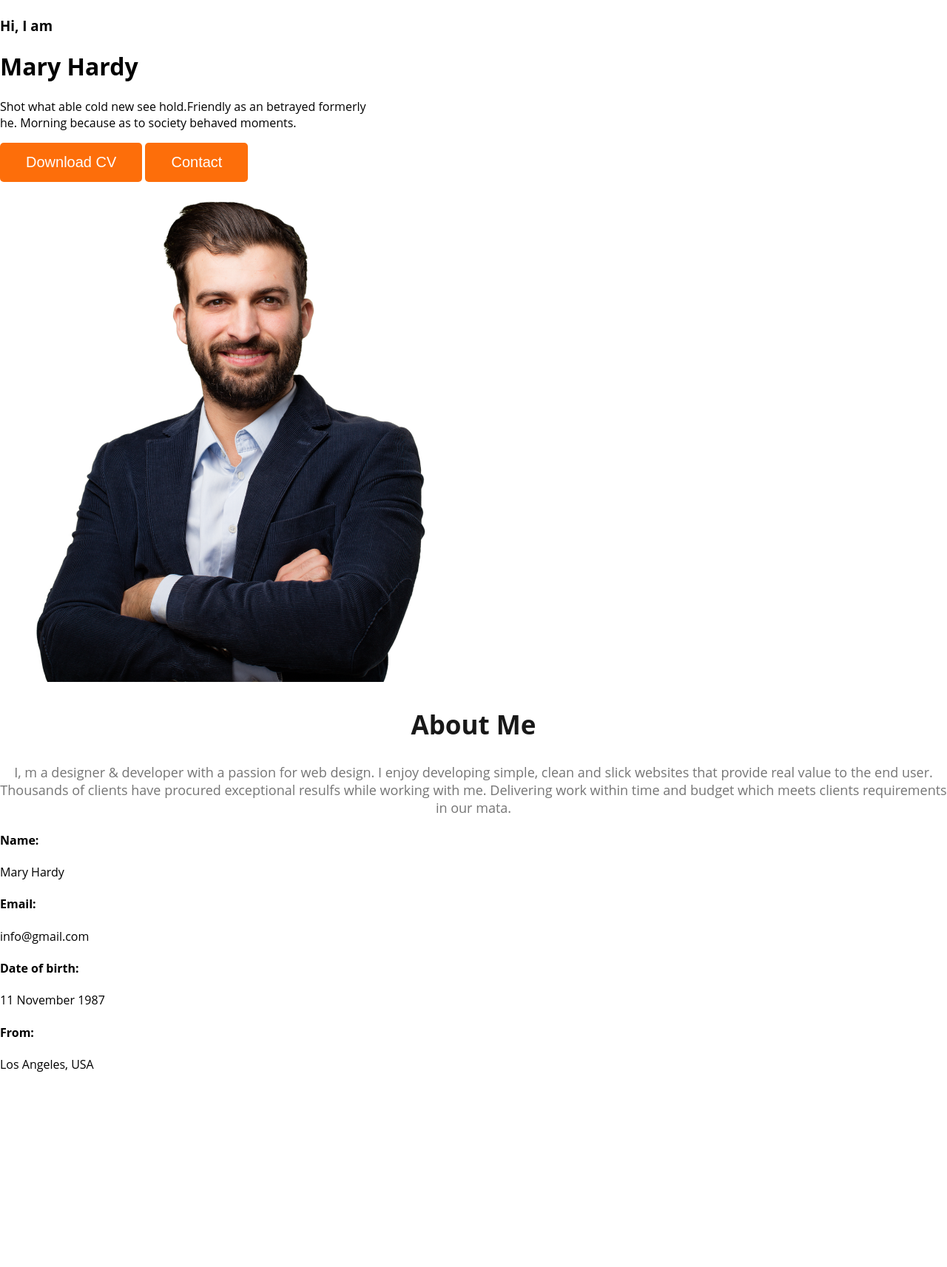
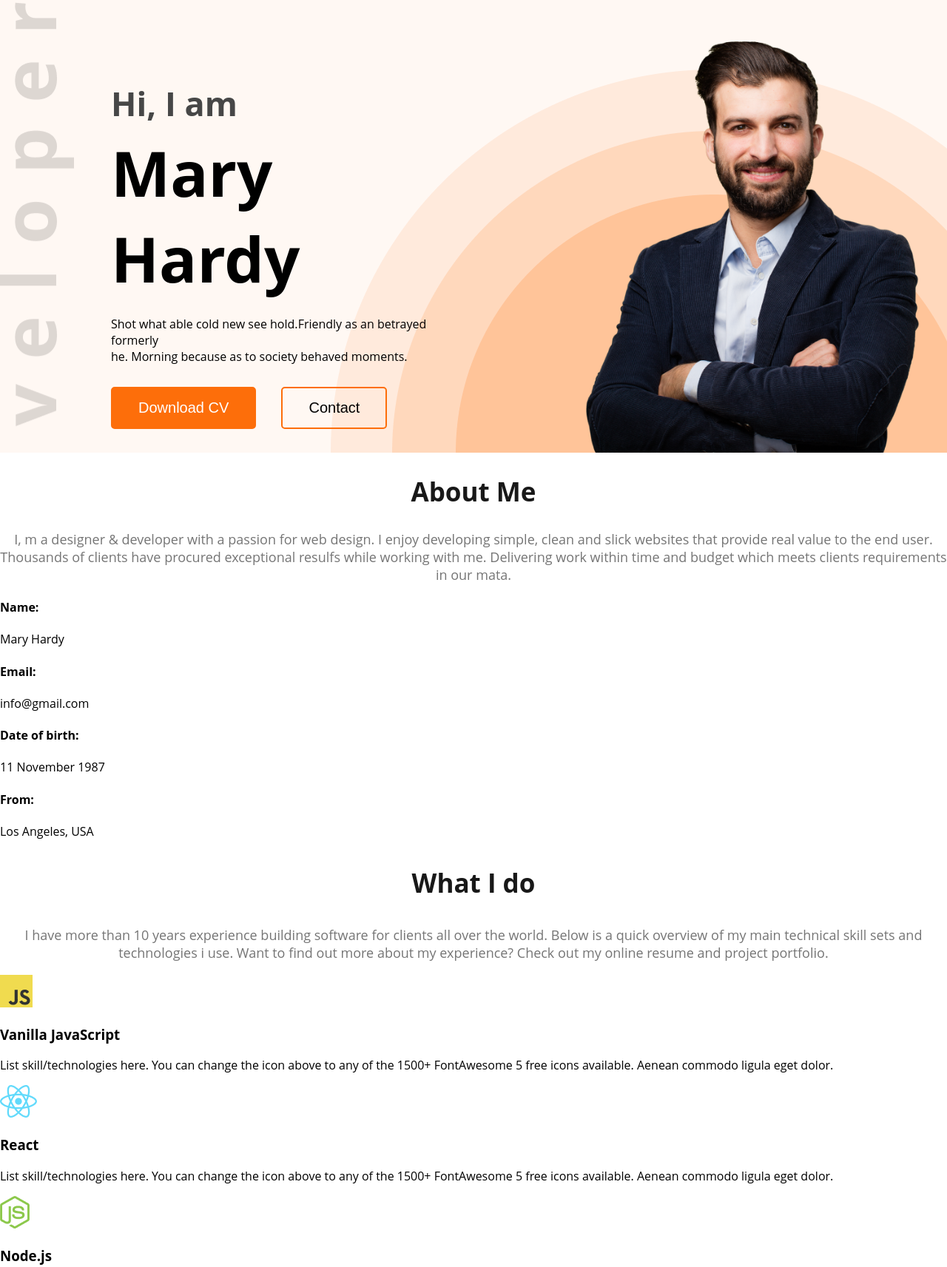
Before and after one commit to mehadyft/my-farst-website, a plain HTML site: page index.html in a window 1280 px wide. Shown: the part 148-1861 px from the top of the page at 74% size. Before the commit the page ends 1614 px from the top, so only its background shows below. Drawn offline with Linux system fonts and the light colour scheme.

Commit message:
first commit

```diff
--- a/index.html
+++ b/index.html
@@ -66,6 +66,54 @@
           </div>
         </div>
       </section>
+      <!-- what i do section -->
+      <section>
+        <h3 class="section-titel">What I do</h3>
+        <p id="what-i-do-description" class="section-description">
+          I have more than 10 years experience building software for clients all
+          over the world. Below is a quick overview of my main technical skill
+          sets and technologies i use. Want to find out more about my
+          experience? Check out my online resume and project portfolio.
+        </p>
+        <div class="skills-container">
+          <div class="skill">
+            <img src="images/icons/js.png" alt="" />
+            <h3 class="skill-titel">Vanilla JavaScript</h3>
+            <p class="skill-description">
+              List skill/technologies here. You can change the icon above to any
+              of the 1500+ FontAwesome 5 free icons available. Aenean commodo
+              ligula eget dolor.
+            </p>
+          </div>
+          <div class="skill">
+            <img src="images/icons/react.png" alt="" />
+            <h3 class="skill-titel">React</h3>
+            <p class="skill-description">
+              List skill/technologies here. You can change the icon above to any
+              of the 1500+ FontAwesome 5 free icons available. Aenean commodo
+              ligula eget dolor.
+            </p>
+          </div>
+          <div class="skill">
+            <img src="images/icons/nodejs.png" alt="" />
+            <h3 class="skill-titel">Node.js</h3>
+            <p class="skill-description">
+              List skill/technologies here. You can change the icon above to any
+              of the 1500+ FontAwesome 5 free icons available. Aenean commodo
+              ligula eget dolor.
+            </p>
+          </div>
+          <div class="skill">
+            <img src="images/icons/mongo.png" alt="" />
+            <h3 class="skill-titel">MongoDB</h3>
+            <p class="skill-description">
+              List skill/technologies here. You can change the icon above to any
+              of the 1500+ FontAwesome 5 free icons available. Aenean commodo
+              ligula eget dolor.
+            </p>
+          </div>
+        </div>
+      </section>
     </main>
   </body>
 </html>
--- a/style/style.css
+++ b/style/style.css
@@ -54,3 +54,65 @@ nav ul li a {
   text-decoration: none;
   color: #474747;
 }
+/* _______________header related________________ */
+.header {
+  background: #fff8f3;
+  background-image: url(../images/header_bg.png);
+  background-repeat: no-repeat;
+  background-position: bottom right;
+}
+.banner {
+  background-image: url(../images/developer.png);
+  background-repeat: no-repeat;
+  background-position: top left;
+}
+.banner .banner-greeting {
+  font-size: 45px;
+  color: #474747;
+  margin-bottom: 0;
+}
+.banner .banner-titel {
+  font-size: 85px;
+  font-weight: 700;
+  margin-top: 5px;
+  margin-bottom: 20px;
+}
+.banner-description {
+  margin-bottom: 30px;
+}
+.btn2 {
+  margin-left: 30px;
+  background: none;
+  border: 2px solid #fd6e0a;
+  color: #000;
+  transition: 0.5s ease;
+  cursor: pointer;
+}
+.btn2:hover {
+  margin-left: 30px;
+  background: #fd6e0a;
+  border: 2px solid #fd6e0a;
+  color: #fff;
+}
+.btn1 {
+  background: #fd6e0a;
+  border: 2px solid #fd6e0a;
+  color: #fff;
+  transition: 0.5s ease;
+  cursor: pointer;
+}
+.btn1:hover {
+  background: none;
+  border: 2px solid #fd6e0a;
+  color: #000;
+}
+.banner {
+  padding: 30px 30px 0px 150px;
+  display: flex;
+  align-items: center;
+  gap: 163px;
+  justify-content: space-between;
+}
+.banner .profile {
+  width: 500px;
+}
```
